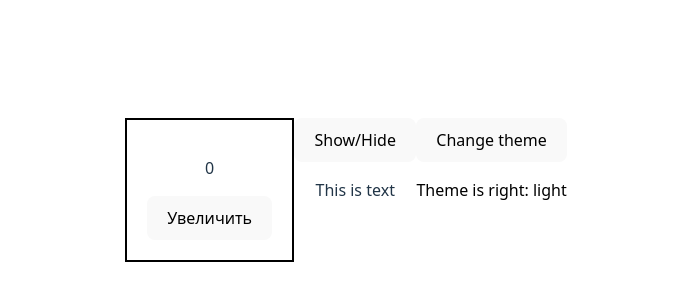
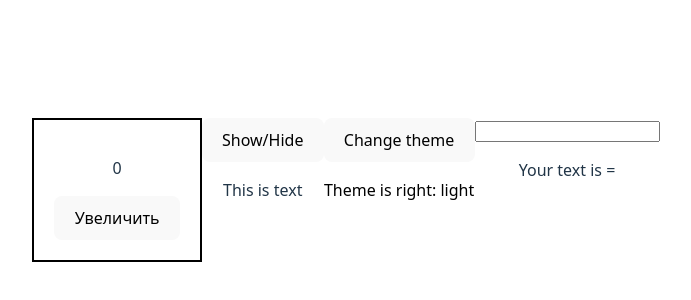
Before and after one commit to milenskirinat/useStateTasks, a React (Vite) app: page / in a window 1280 px wide. Shown: the part 210-510 px from the top of the page, without its empty margins (294-985 px from the left). Built offline with nearby package versions, Linux system fonts and the light colour scheme.

Commit message:
task 4 input task done

```diff
--- a/src/App.tsx
+++ b/src/App.tsx
@@ -2,7 +2,8 @@ import { useState } from "react";
 import Card1 from "./components/Card.tsx";
 import ToggleCard from "./components/ToggleCard.tsx";
 import "./App.css";
-import ThemeSwitcher from "./components/ ThemeSwitcher.tsx";
+import ThemeSwitcher from "./components/ThemeSwitcher.tsx";
+import InputMirror from "./components/InputMirror.tsx";
 
 function App() {
   const [counter, setCounter] = useState(0);
@@ -23,12 +24,19 @@ function App() {
     setTheme(theme === "light" ? "dark" : "light");
   };
 
+  const [textinput, setTextinput] = useState("");
+
+  const handleInpitChange = (e) => {
+    setTextinput(e.target.value);
+  };
+
   return (
     <>
       <div className="flex flex-row justify-content gap:4px">
         <Card1 handleClick={clicker} counterNumber={counter} />
         <ToggleCard handleClick={switcher} toggleOnOff={visible} />
         <ThemeSwitcher handleClick={themeButton} themeButton={theme} />
+        <InputMirror onChange={handleInpitChange} textinput={textinput} />
       </div>
     </>
   );
--- /dev/null
+++ b/src/components/InputMirror.tsx
@@ -0,0 +1,10 @@
+import "./Card.css";
+
+export default function InputMirror({ textinput, onChange }) {
+  return (
+    <div>
+      <input onChange={onChange} />
+      <p>Your text is = {textinput}</p>
+    </div>
+  );
+}
```
Also changed, not shown: src/components/ThemeSwitcher.tsx (renamed from src/components/ ThemeSwitcher.tsx).
